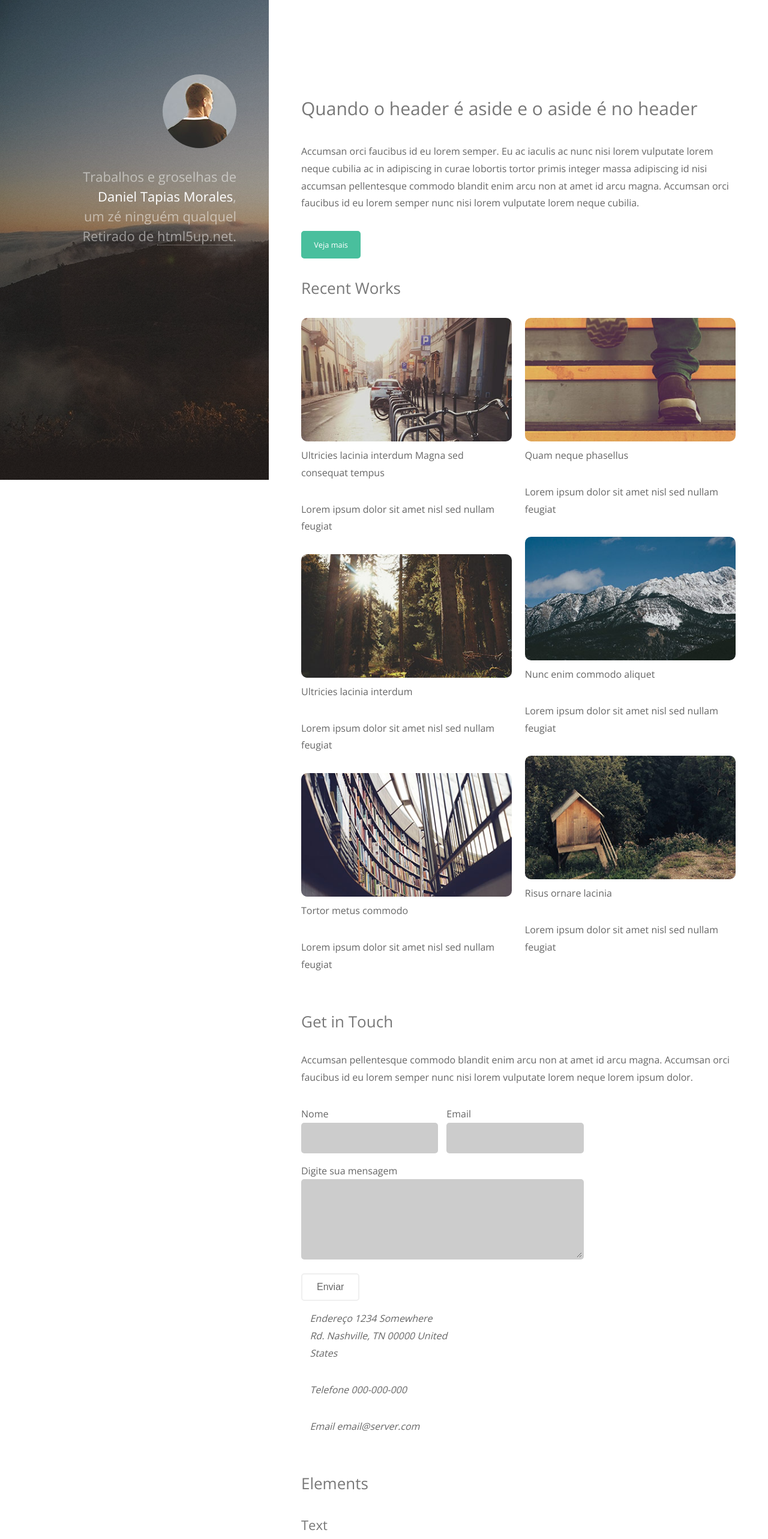
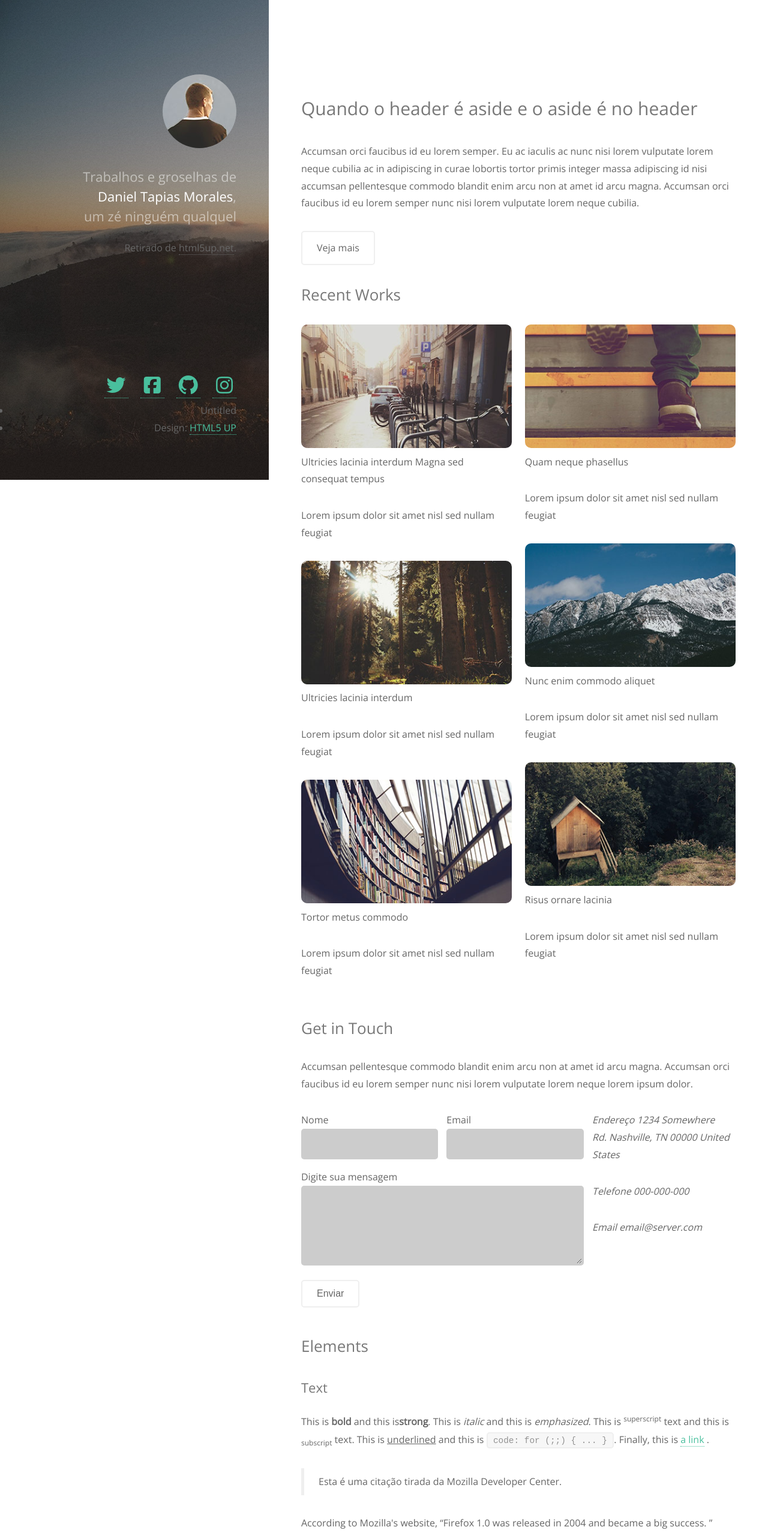
Before and after one commit to Carlos-Henrique98/Strata, a plain HTML site: page index.html in a window 1280 px wide. Shown: the top 2566 px of the page at 60% size. Drawn offline with nearby package versions, Linux system fonts and the light colour scheme.

Commit message:
Strata - Atualizacao

```diff
--- a/index.html
+++ b/index.html
@@ -22,8 +22,10 @@
             Trabalhos e groselhas de <br>
             <strong>Daniel Tapias Morales</strong>,<br>
             um zé ninguém qualquel
+        </h1>
+        <p>
             Retirado de <a href="https://html5up.net" class="main-header-link">html5up.net</a>.
-        </h1>
+        </p>
 
     </header>
 
@@ -39,7 +41,7 @@
                 Accumsan orci faucibus id eu lorem semper nunc nisi lorem vulputate lorem neque cubilia.
             </p>
 
-            <a href="#" title="Veja mais" class="button-default">Veja mais</a>
+            <a href="#" title="Veja mais" class="button-default button-default-stroke button-default-big">Veja mais</a>
         </section>
 
         <section class="main-content-section">
@@ -181,7 +183,9 @@
             </p>
 
             <blockquote cite="http://developer.mozilla.org">
+                <p>
                     Esta é uma citação tirada da Mozilla Developer Center.
+                </p>
             </blockquote>
 
             <p>According to Mozilla's website,
@@ -191,13 +195,11 @@
             </p>
 
             <h4>Preformatado</h4>
-            <pre>
-                <code>
+            <pre><code>
 &lt;script&gt;
 alert('oi');
 &lt;/script&gt;
-                </code>
-            </pre>
+            </code></pre>
 
             <h4>Listas</h4>
 
@@ -401,6 +403,7 @@ alert('oi');
 
             <h5>Forms</h5>
 
+            <form action="#" method="post">
                 <label for="name">Nome</label>
                 <input type="text" name="name" id="name">
 
@@ -426,6 +429,7 @@ alert('oi');
 
                 <input type="submit" class="button-default button-default-big" value="Enviar">
                 <input type="reset" class="button-default button-default-stroke button" value="Limpar">
+            </form>
         </section>
 
         <section class="main-content-section">
@@ -486,6 +490,17 @@ alert('oi');
 
     <footer class="main-footer">
 
+        <ul class="ul-icons">
+            <li><a href="#" class="icon-link"><span class="hidden">Twitter</span><i class="fab fa-twitter"></i></a></li>
+            <li><a href="#" class="icon-link"><span class="hidden">Facebook</span><i class="fab fa-facebook-square"></i></a></li>
+            <li><a href="#" class="icon-link"><span class="hidden">GITHUB</span><i class="fab fa-github"></i></a></li>
+            <li><a href="#" class="icon-link"><span class="hidden">INSTAGRAM</span><i class="fab fa-instagram"></i></a></li>
+        </ul>
+        <ul class="copyright">
+            <li> Untitled</li>
+            <li>Design: <a href="http://html5up.net">HTML5 UP</a></li>
+        </ul>
+
     </footer>
 </body>
 
--- a/style.css
+++ b/style.css
@@ -93,6 +93,14 @@ li{
     padding-left: .5em;
 }
 
+.hidden{
+    width:0;
+    height: 0;
+    overflow: hidden;
+    visibility: hidden;
+    display: block;
+}
+
 .ul-alternate{
     list-style-type: none;
     padding-left: 0;
@@ -155,12 +163,25 @@ textarea{
     font-size: .8em;
     display: inline-block;
     width: auto;
+    transition: all .5s;
+    cursor:pointer;
+}
+
+.button-default:hover{
+    background-color: #5ddeb9;
+    border-color: transparent;
+    background-color: white;
 }
 
 .button-default-stroke{
     background-color: white;
     border-color:#efefef;
     color: inherit;
+}
+
+.button-default-stroke:hover{
+    color:#49bf9d;
+    border-color: #49bf9d;
 }
 
 .button-default-small{
@@ -257,6 +278,16 @@ textarea{
     box-sizing: border-box;
 }
 
+.main-footer{
+    position: fixed;
+    bottom: 0;
+    width: 35%;
+    left: 0;
+    padding: 0 54px 72px 0;
+    box-sizing: border-box;
+    text-align: right;
+}
+
 .main-header-link img{
     border-radius: 50%;
     overflow:hidden;
@@ -265,6 +296,14 @@ textarea{
 .recent-works-card img{
     border-radius:10px;
     overflow:hidden;
+}
+
+blockquote p{
+    margin-bottom: 0;
+}
+
+blockquote p:last-child{
+    margin-bottom: 0;
 }
 
 .gallery-img{
@@ -309,6 +348,18 @@ textarea{
     float:left;
 }
 
-.col-1-3:nth-child(3n -1){
-   margin: 0 2%;
+.col-1-3:nth-child(3n -2){
+   margin-right:2%;
 }
+
+.col-1-3:nth-child(3n){
+    margin-right:2%;
+ }
+
+ .col-2-3 + .col-1-3{
+     margin-left: 2%;
+ }
+
+ .col-1-3 + .col-2-3{
+    margin-left: 2%;
+}
```
Lines whose indentation alone changed are shown as unchanged.
